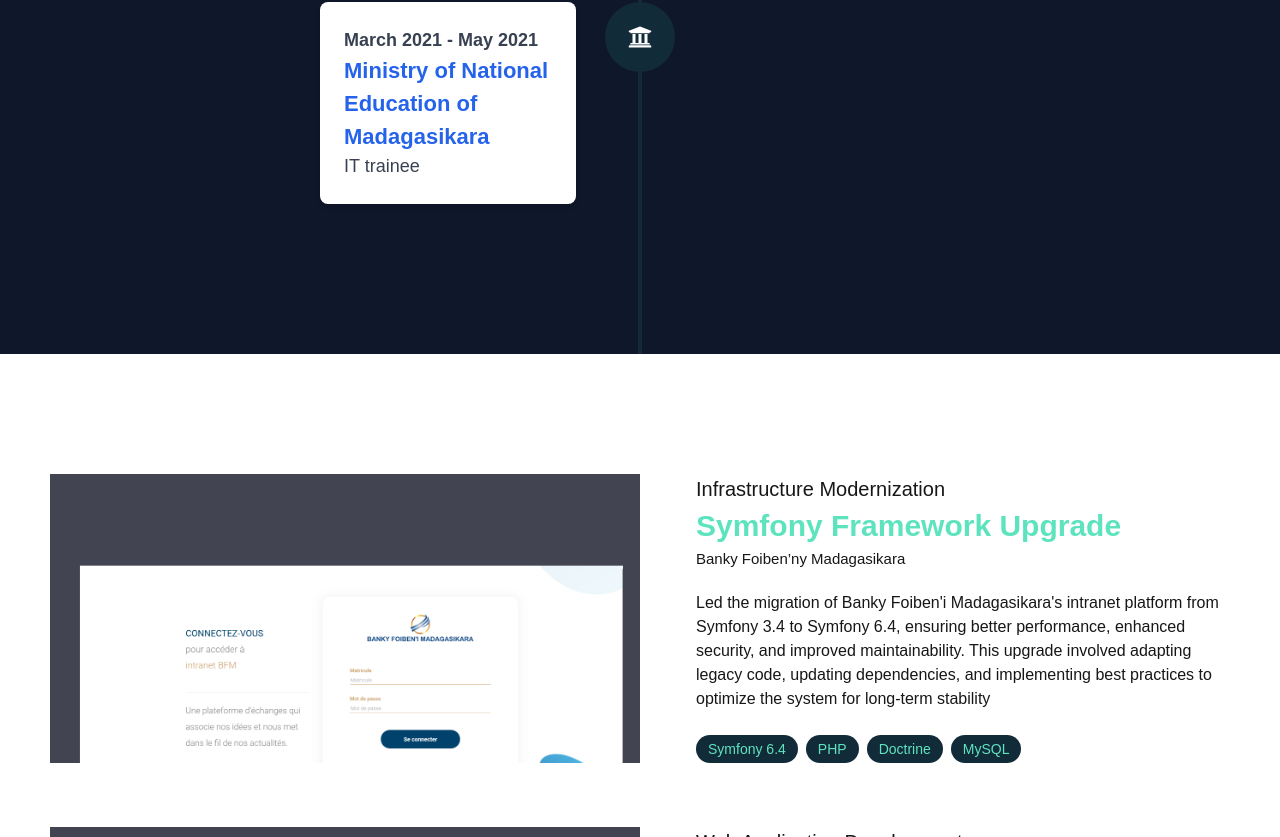
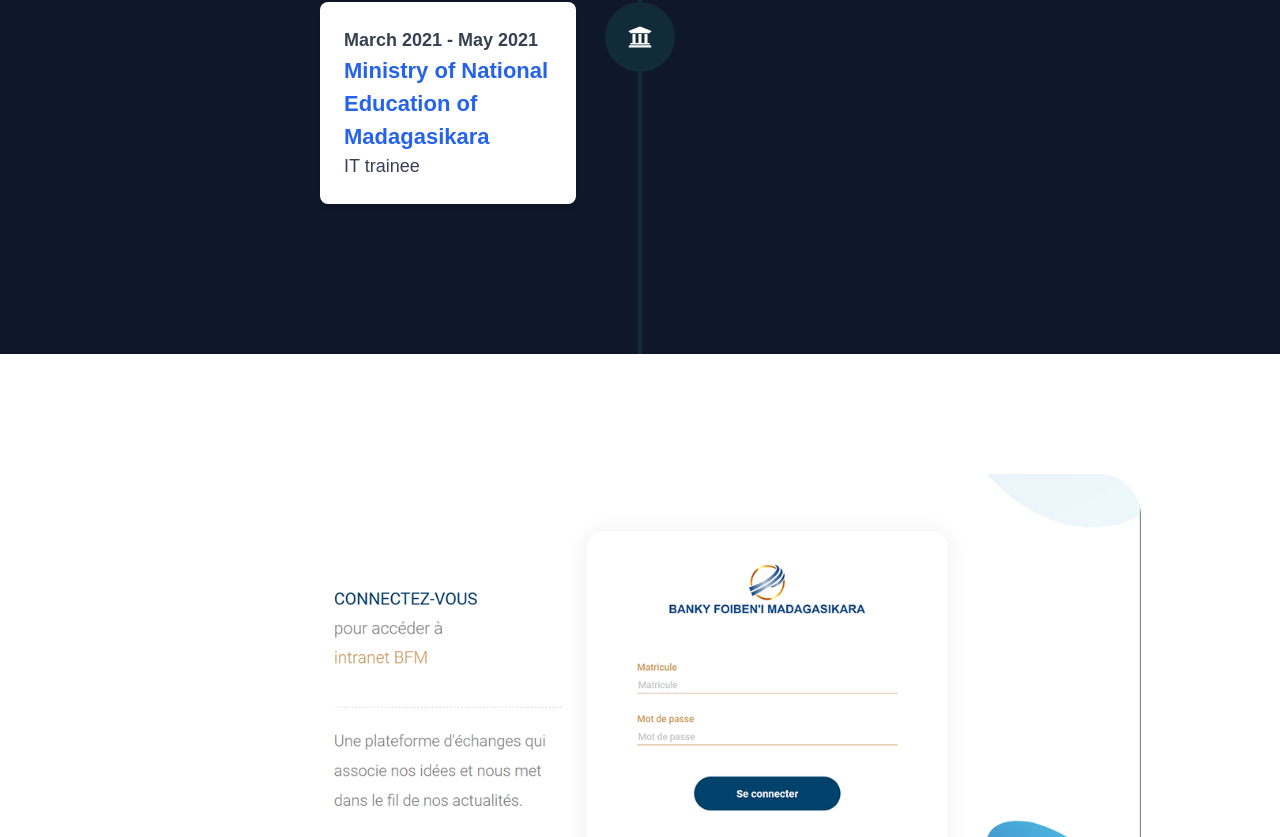
Before and after one commit to Mukkun007/PORTFOLIO-LOVA, a Next.js app: page / in a window 1280 px wide. Shown: the part 1963-2800 px from the top of the page. Built offline with nearby package versions, Linux system fonts and the light colour scheme.

Commit message:
new project card

```diff
--- a/public/locales/en.json
+++ b/public/locales/en.json
@@ -1,6 +1,6 @@
 {
   "home": {
-    "greeting": "Hi, I’m Tahiana Lova, a young full-stack developer with a passion for web development. I enjoy creating innovative solutions and exploring new technologies in collaborative environments"
+    "greeting": "Hi, I’m Tahiana Lova, a human with some web development skills. I enjoy creating innovative solutions and exploring new technologies in collaborative environments"
   },
   "header": {
     "home": "Home",
--- a/public/locales/fr.json
+++ b/public/locales/fr.json
@@ -1,6 +1,6 @@
 {
   "home": {
-    "greeting": "Salut, je suis Tahiana Lova, développeur full-stack passionné par le développement web. J’aime concevoir des solutions innovantes et explorer de nouvelles technologies pour améliorer l’expérience utilisateur"
+    "greeting": "Je suis Tahiana Lova, un humain avec quelques compétences en développement web. J'aime créer des solutions innovantes et explorer de nouvelles technologies dans des environnements collaboratifs."
   },
   "header": {
     "home": "Acceuil",
@@ -14,6 +14,7 @@
     "about": "Profil",
     "desc": {
       "p1": "Expérimenté avec",
+      "in": "a",
       "p2": "dans ma première année professionnelle, actuellement concentré sur",
       "span2": "le design UX/UI",
       "p3": "et passionné par la création d'expériences conviviales tout en explorant de nouvelles technologies comme",
--- a/src/components/Home.tsx
+++ b/src/components/Home.tsx
@@ -8,7 +8,7 @@
   return (
     <main className="flex justify-between items-center sm:mt-[4rem] md:mt-[6rem] lg:mt-[6rem] 2xl:mt-[3rem]">
       <div className="desc">
-        <h1 className="text-center md:ml-[40px] md:mr-[40px] xl:ml-[40px] xl:mr-[40px] 2xl:ml-[220px] 2xl:mr-[220px] xl:text-left font-doto font-bold text-4xl sm:text-[45px] md:text-[50px] lg:text-[60px] xl:text-[65px] 2xl:text-[70px] bg-gradient-to-br from-[#52a8b6] via-[#265b6b] to-[#52a8b6] text-transparent bg-clip-text leading-[45px] sm:leading-[70px] md:leading-[70px] lg:leading-[70px] xl:leading-[80px] 2xl:leading-[85px]">
+        <h1 className="text-center md:ml-[40px] md:mr-[40px] xl:ml-[40px] xl:mr-[40px] 2xl:ml-[220px] 2xl:mr-[220px] xl:text-center font-bold text-4xl sm:text-[45px] md:text-[50px] lg:text-[60px] xl:text-[65px] 2xl:text-[70px] bg-gradient-to-br from-[#52a8b6] via-[#265b6b] to-[#52a8b6] text-transparent bg-clip-text leading-[45px] sm:leading-[70px] md:leading-[70px] lg:leading-[70px] xl:leading-[80px] 2xl:leading-[85px]">
           {t("home.greeting")}
         </h1>
       </div>
--- a/src/components/Projects.tsx
+++ b/src/components/Projects.tsx
@@ -8,12 +8,12 @@
 
   const projects = [
     {
-      image: "/images/Grey.png",
+      image: "/images/Intranet.png",
       title: t("project.title1"),
       establishment: "Banky Foiben’ny Madagasikara",
       projectName: t("project.project1"),
       description: t("project.desc1"),
-      tech: ["Symfony 6.4", "PHP", "Doctrine", "MySQL"], // ✅ Ajout des technologies
+      tech: ["Symfony 6.4", "PHP", "Doctrine", "MySQL"],
     },
     {
       image: "/images/DOR.png",
@@ -21,13 +21,11 @@
       establishment: "Banky Foiben’ny Madagasikara",
       projectName: t("project.project2"),
       description: t("project.desc2"),
-      tech: ["React Native", "Node.js", "MongoDB"], // ✅ Technologies pour ce projet
+      tech: ["React Native", "Node.js", "MongoDB"],
     },
   ];
 
   const [showAll, setShowAll] = useState(false);
-
-  // Déterminer quels projets afficher en fonction de l'état "showAll"
   const displayedProjects = showAll ? projects : projects.slice(0, 2);
 
   return (
@@ -36,64 +34,41 @@
         Notable Work
       </h1>
 
-      <div className="flex flex-wrap justify-center xl:justify-normal w-full px-[50px] mt-[20px] gap-[4rem]">
+      <div className="flex flex-wrap justify-center xl:justify-normal w-full px-[50px] mt-[20px] gap-[8rem]">
         {displayedProjects.map((project, index) => (
-          <div key={index} className="flex-wrap xl:flex">
-            {/* Image à gauche */}
-            <div className="xl:w-1/2">
+          <div
+            key={index}
+            className="group flex justify-center items-center w-full"
+          >
+            <div className="relative">
+              {/* Image */}
               <img
                 src={project.image}
                 alt={project.projectName}
-                className="w-full h-full object-cover"
+                className="w-auto max-w-full h-auto max-h-[500px] object-contain"
               />
-            </div>
 
-            {/* Détails du projet à droite */}
-            <div className="xl:w-1/2 pl-4 xl:pl-[3.5rem] mt-5 xl:mt-0">
-              <h2 className="text-[15px] lg:text-[20px] 2xl:text-[23px] text-left font-light">
-                {project.title}
-              </h2>
-              <h1 className="text-2xl lg:text-3xl 2xl:text-4xl text-[#5ee3bf] font-bold mt-1">
-                {project.projectName}
-              </h1>
-              <h2 className="text-[13px] lg:text-[15px] 2xl:text-[20px] font-light mt-1">
+              {/* Établissement en haut à droite (caché par défaut) */}
+              <div
+                className="absolute top-2 right-4 bg-transparent text-black font-bold text-sm px-3 py-1 rounded
+              opacity-0 translate-y-2 transition-all duration-500 ease-in-out group-hover:opacity-100 group-hover:translate-y-0"
+              >
                 {project.establishment}
-              </h2>
-              <p className="mt-5">{project.description}</p>
+              </div>
 
-              {/* ✅ Affichage des technologies */}
-              <div className="mt-6 flex flex-wrap gap-2">
-                {project.tech.map((tech, techIndex) => (
-                  <span
-                    key={techIndex}
-                    className="bg-[#122b39] text-[#5ee3bf] px-3 py-1 rounded-full text-sm"
-                  >
-                    {tech}
-                  </span>
-                ))}
+              {/* Informations en bas (cachées par défaut et animées au hover) */}
+              <div
+                className="absolute bottom-0 left-0 right-0 w-full text-black p-4 backdrop-blur-lg rounded-bl-[2rem] rounded-br-[2rem]
+              bg-gradient-to-t from-black/55 to-transparent opacity-0 translate-y-4 transition-all duration-500 ease-in-out
+              group-hover:opacity-100 group-hover:translate-y-0"
+              >
+                <h2 className="text-lg font-bold">{project.title}</h2>
+                <p className="text-md italic">{project.projectName}</p>
+                <p className="text-sm">{project.description}</p>
               </div>
             </div>
           </div>
         ))}
-
-        {/* Afficher le bouton seulement si plus de 2 projets */}
-        {projects.length > 2 && (
-          <button
-            className="mt-5 border-2 p-3 rounded-full bg-blue-500 text-white hover:bg-blue-700 flex items-center justify-center transition-all"
-            onClick={() => setShowAll(!showAll)}
-          >
-            <span className="mr-2 text-xl">
-              {showAll ? (
-                <i className="fas fa-chevron-up"></i>
-              ) : (
-                <i className="fas fa-chevron-down"></i>
-              )}
-            </span>
-            <span className="font-semibold">
-              {showAll ? "Show Less" : "See More"}
-            </span>
-          </button>
-        )}
       </div>
     </div>
   );
```
Also changed, not shown: public/images/DOR.png, public/images/Intranet.png (added).
